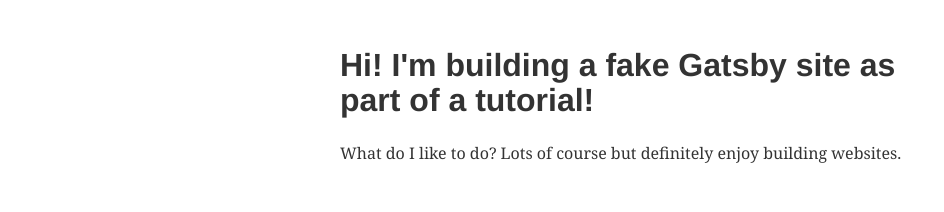
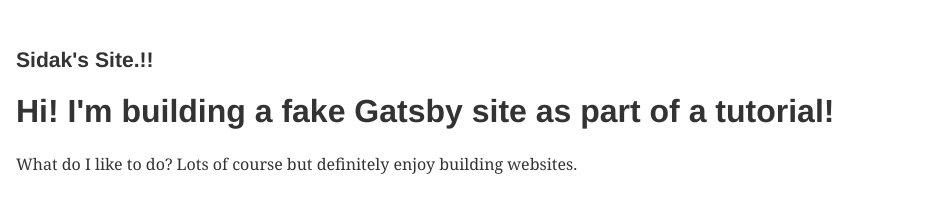
Before and after one commit to theNaut1lus/gatsby-init-layouts, a Gatsby site: page / in a window 1280 px wide. Shown: the whole page, without its empty margins (0-944 px from the left). Built offline with nearby package versions, Linux system fonts and the light colour scheme; Gatsby itself is replaced by a stand-in of ours.

Commit message:
step 3: layouts done

```diff
--- /dev/null
+++ b/src/components/layout.js
@@ -0,0 +1,8 @@
+import React from "react"
+
+export default ({ children }) => (
+    <div style={{ margin: `3rem auto`, masWidth: 650, padding: `0 1rem`}}>
+        <h3>Sidak's Site.!!</h3>
+        {children}
+    </div>
+)
--- a/src/pages/index.js
+++ b/src/pages/index.js
@@ -1,11 +1,12 @@
 import React from "react"
+import Layout from "../components/layout"
 
 export default () => (
-    <div style={{ margin: `3rem auto`, maxWidth: 600}}>
+    <Layout>
         <h1>Hi! I'm building a fake Gatsby site as part of a tutorial!</h1>
         <p>
             What do I like to do? Lots of course but definitely enjoy building
             websites.
         </p>
-    </div>
+    </Layout>
 )
```
Also changed, not shown: src/pages/about.js (added, +11 -0 lines), src/pages/contact.js (added, +11 -0 lines).
